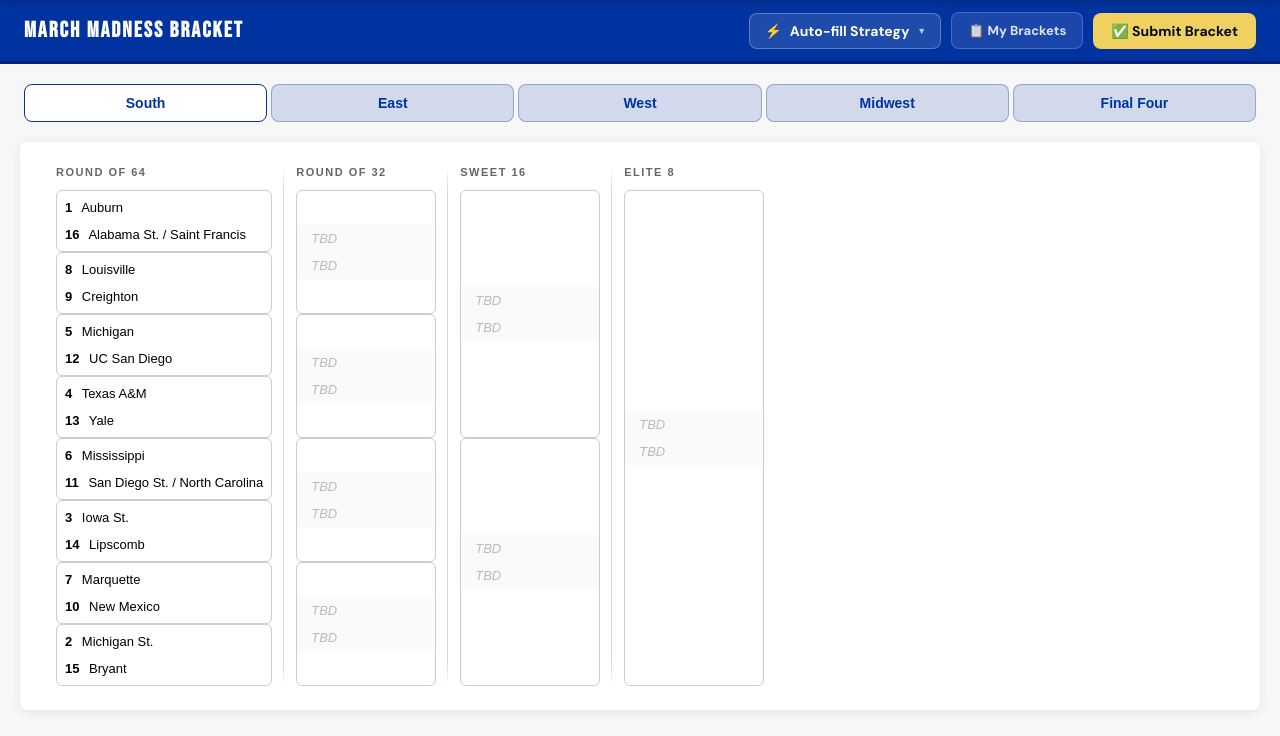
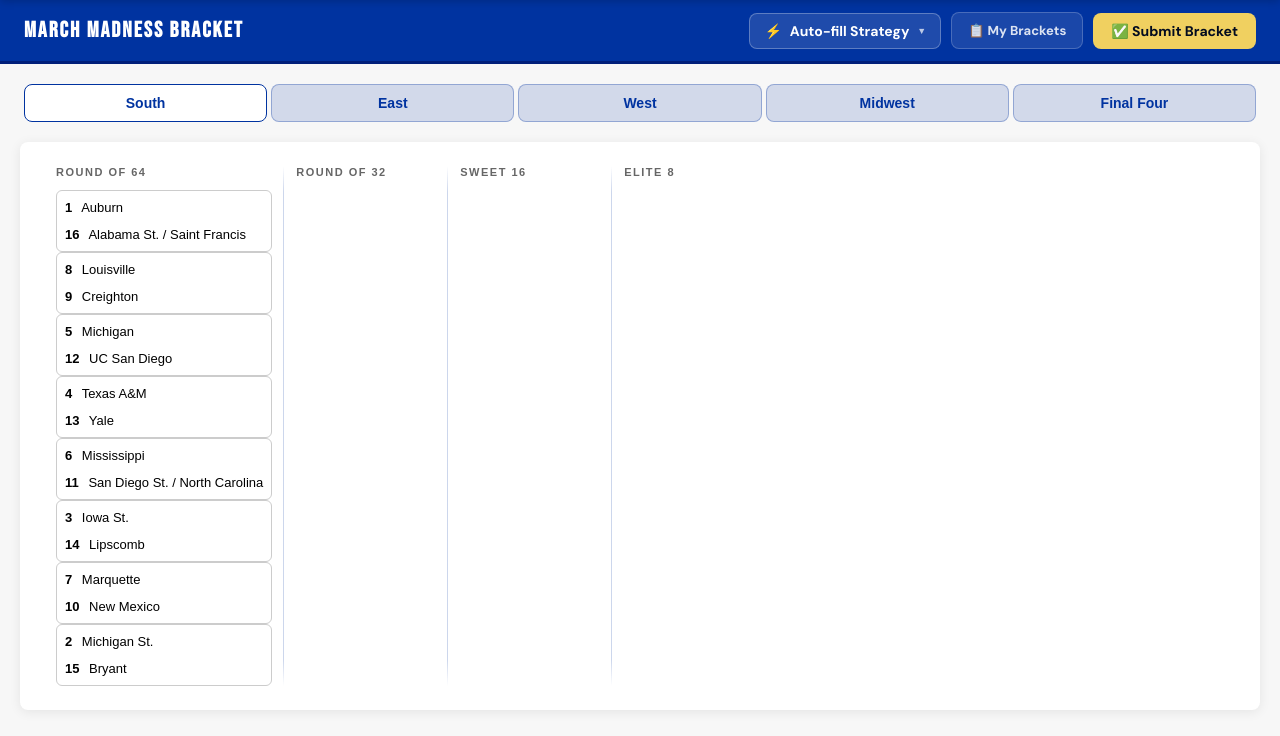
Before and after one commit to zculp6/Bracket-Website, a Flask app: page /bracket in a window 1280 px wide. Shown: the part 64-800 px from the top of the page. Run offline with Flask 3, Linux system fonts and the light colour scheme; the visitor is signed in with stand-in values (Sample User, id 1); some libraries are stand-ins or nearby versions.

Commit message:
Empty matchups until filled

```diff
--- a/static/css/bracket.css
+++ b/static/css/bracket.css
@@ -209,18 +209,32 @@ body {
 /* =======================
    PLACEHOLDER / TBD SLOTS
    Shown in downstream rounds before a team has advanced.
+   Both-placeholder matchups are fully invisible.
+   One-real-team matchups keep their border.
    =======================*/
 
 .team.team-placeholder {
-    color: #bbb;
-    font-style: italic;
+    color: transparent;
     cursor: default;
     pointer-events: none;
-    background: #fafafa;
+    background: transparent;
 }
 
 .team.team-placeholder:hover {
-    background: #fafafa;
+    background: transparent;
+}
+
+/* Hide the matchup box entirely when both slots are still TBD */
+.matchup:has(> .team-placeholder + .team-placeholder) {
+    border-color: transparent;
+    background: transparent;
+    box-shadow: none;
+}
+
+/* Restore border when one real team has arrived */
+.matchup:has(> .team:not(.team-placeholder)):has(> .team-placeholder) {
+    border-color: #ccc;
+    background: white;
 }
 
 /* =======================
```
